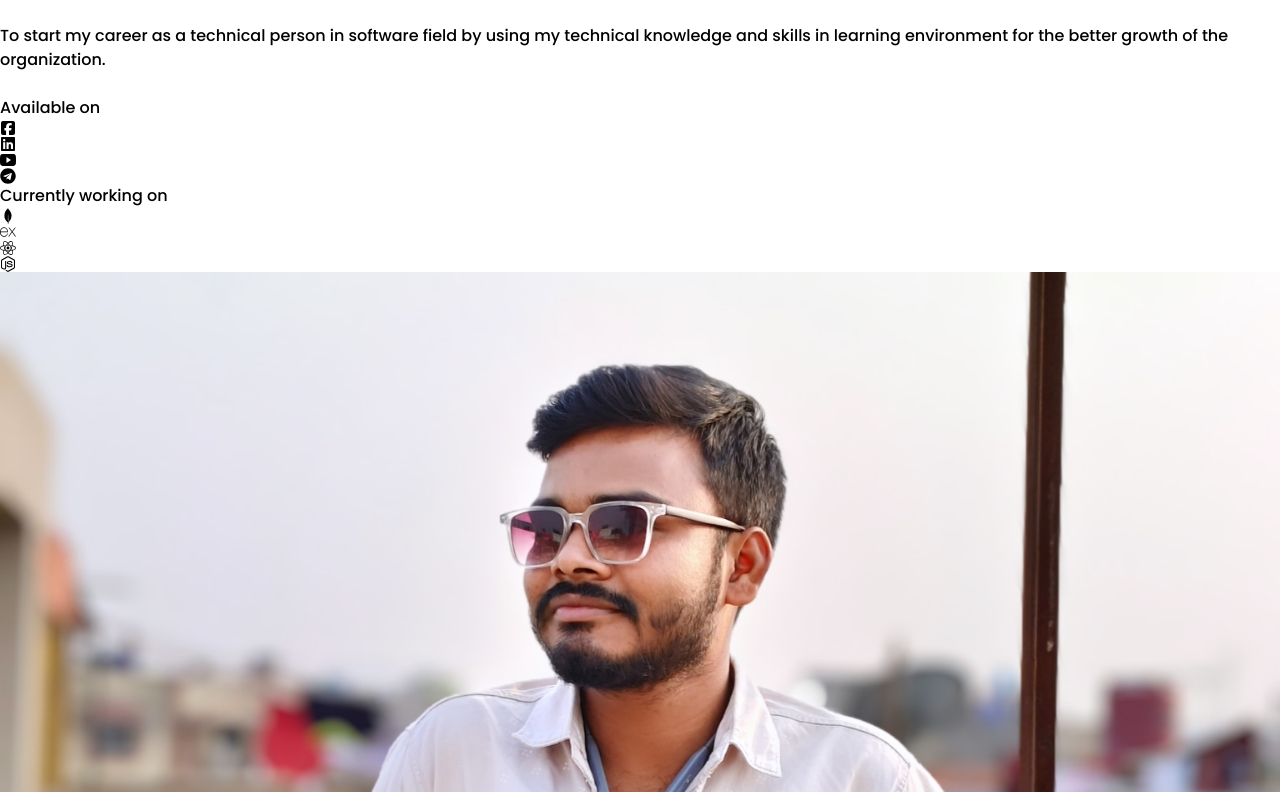
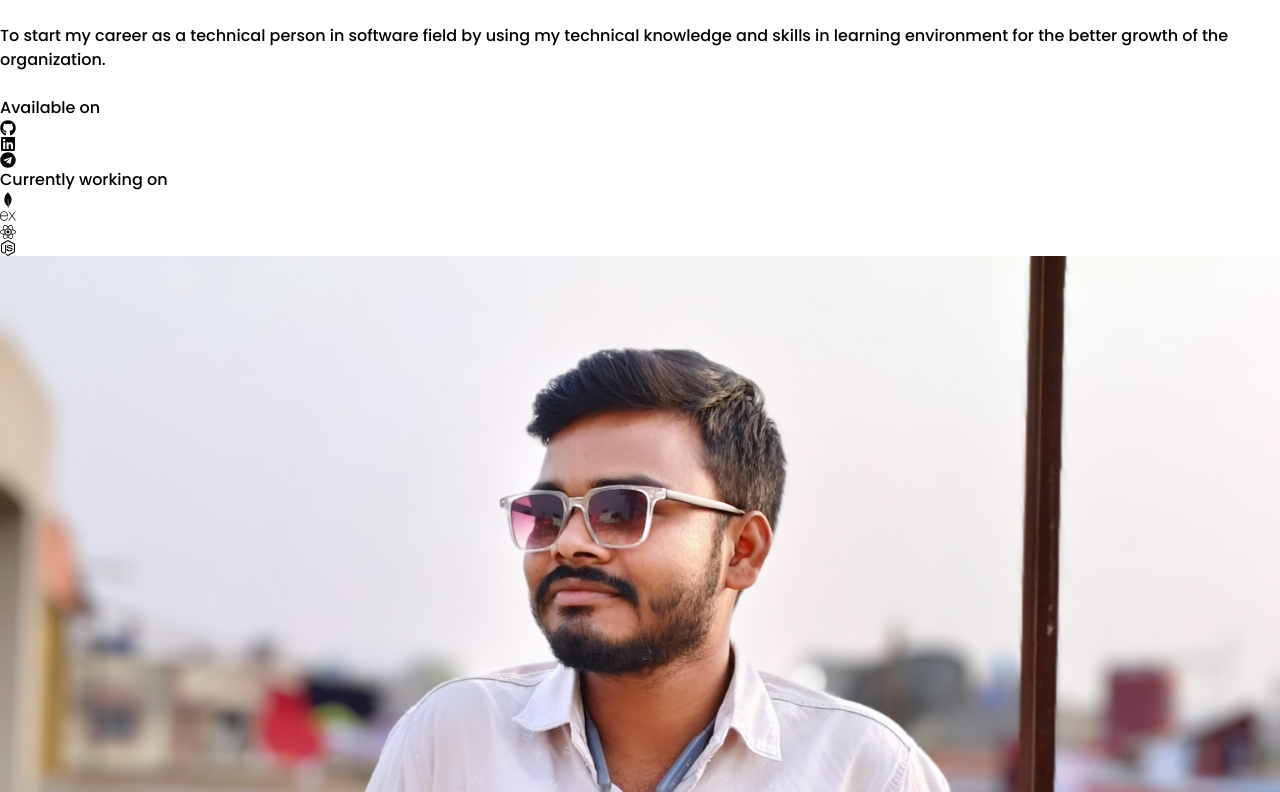
Before and after one commit to Biplab29/PortFolio, a React (Vite) app: page / in a window 1280 px wide. Shown: the part 1588-2380 px from the top of the page. Built offline with nearby package versions, Linux system fonts and the light colour scheme; a web font is replaced by a local one.

Commit message:
Add github

```diff
--- a/src/components/Footer.jsx
+++ b/src/components/Footer.jsx
@@ -16,9 +16,9 @@ function Footer(){
                     </div>
                     <div className="mt-8 border-t border-gray-700 pt-8 flex flex-col items-center">
                         <p className="text-sm">
-                            &copy; 2024 Biplab Pvt.Ldt. All rights reserved.
+                            &copy; 2025 Biplab Pvt.Ldt. All rights reserved.
                         </p>
-                        <p className="text-sm">Supportive Partner ❤ Abhishek</p>
+                        {/* <p className="text-sm">Supportive Partner ❤ Abhishek</p> */}
                     </div>
                 </div>
             </div>
--- a/src/components/Home.jsx
+++ b/src/components/Home.jsx
@@ -1,16 +1,15 @@
 import React from "react";
 import pic from "../../public/photo.jpg"
 
-import { FaSquareFacebook } from "react-icons/fa6";
+import { FaGithub } from "react-icons/fa6";
 import { FaLinkedin } from "react-icons/fa";
-import { IoLogoYoutube } from "react-icons/io";
 import { FaTelegram } from "react-icons/fa";
 import { SiMongodb } from "react-icons/si";
 import { SiExpress } from "react-icons/si";
 import { FaReact } from "react-icons/fa";
 import { FaNodeJs } from "react-icons/fa";
 import { ReactTyped } from "react-typed";
-import { FcDownload } from "react-icons/fc";
+
 
 
 function Home() {
@@ -46,9 +45,9 @@ function Home() {
                                 <h1 className="font-bold ">Available on</h1>
                                 <ul className="flex space-x-5">
                                     <li>
-                                        <a href="https://www.facebook.com/"
+                                        <a href="https://github.com/Biplab29"
                                             target="_blank">
-                                            <FaSquareFacebook className="text-2xl cursor-pointer" />
+                                            <FaGithub className="text-2xl cursor-pointer" />
                                         </a>
                                     </li>
 
@@ -56,12 +55,6 @@ function Home() {
                                         <a href="https://www.linkedin.com/"
                                             target="_blank">
                                             <FaLinkedin className="text-2xl cursor-pointer" />
-                                        </a>
-                                    </li>
-                                    <li>
-                                        <a href="https://www.youtube.com/"
-                                            target="_blank">
-                                            <IoLogoYoutube className="text-2xl cursor-pointer" />
                                         </a>
                                     </li>
                                     <li>
--- a/src/components/Navbar.jsx
+++ b/src/components/Navbar.jsx
@@ -89,8 +89,7 @@ function Navbar() {
                             ))}
 
                             {/* Resume Button in Mobile Menu */}
-                            <a
-                                href="../../public/resume.pdf"
+                            <a href="/Resume.pdf"
                             target="_blank"
                             rel="noopener noreferrer"
   className="inline-flex items-center px-4 py-2 text-white bg-green-500 hover:bg-green-600 rounded-lg shadow-md duration-200"
@@ -98,6 +97,7 @@ function Navbar() {
   Resume
   <FcDownload className="mr-2" size={20} />
 </a>
+
                         </ul>
                     </div>
                 )}
```
Lines whose indentation alone changed are shown as unchanged.
